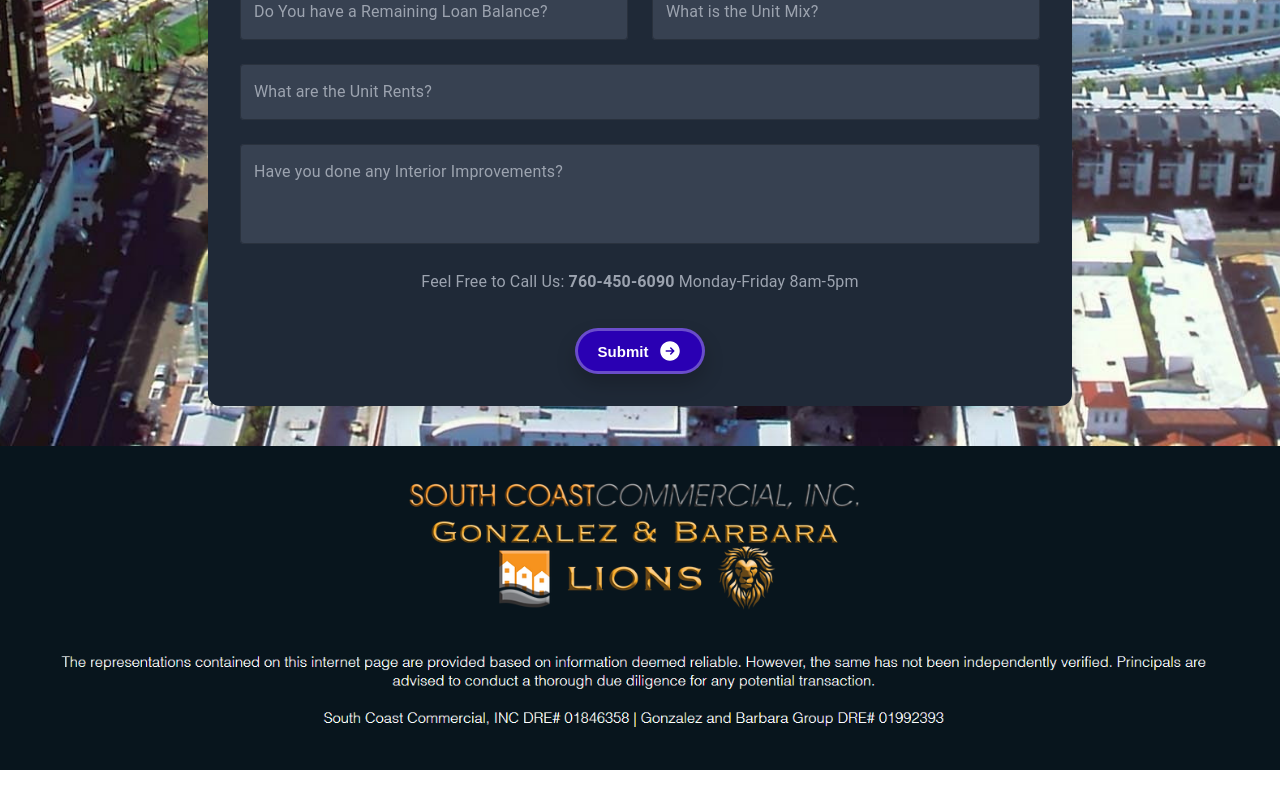
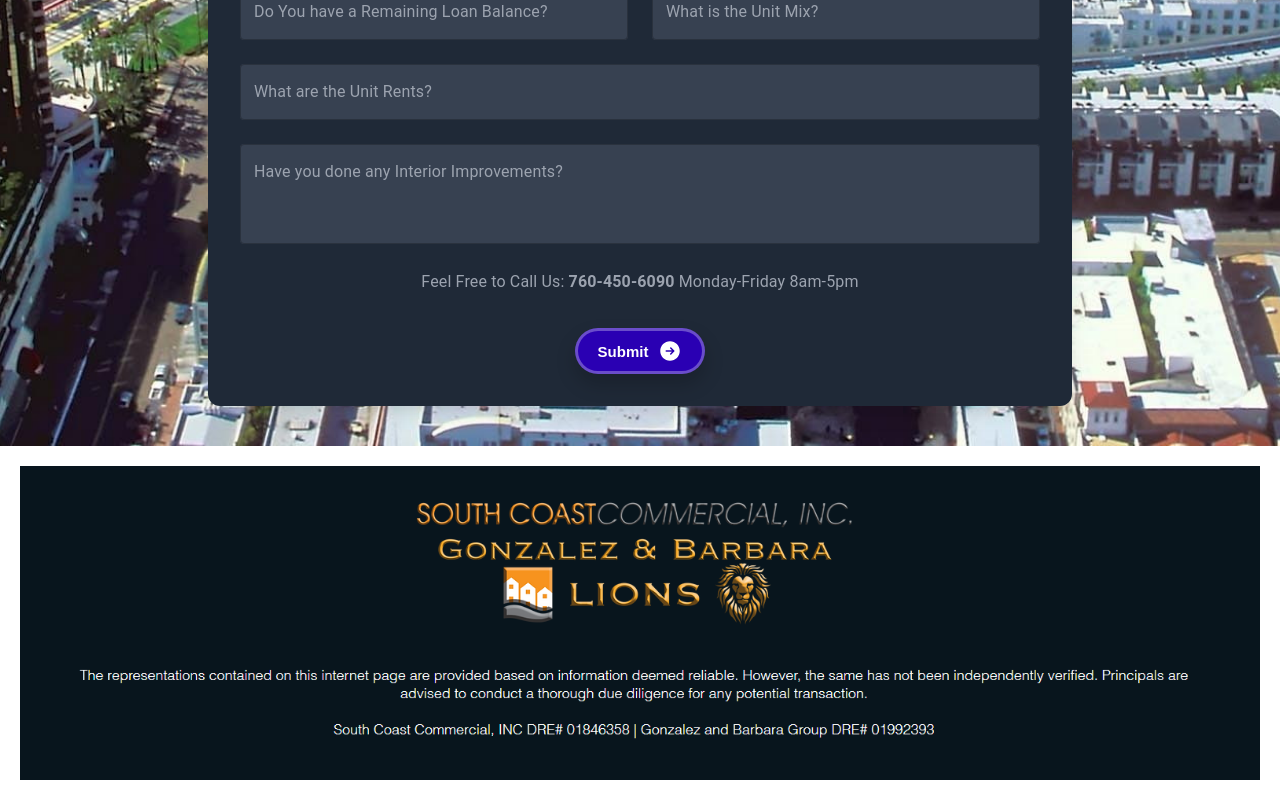
Before and after one commit to Ecosystem-Network/buyer-ready-SD, a React (Create React App) app: page / in a window 1280 px wide. Shown: the part 1198-1998 px from the top of the page. Before the commit the page ends 1972 px from the top, so only its background shows below. Built offline with nearby package versions, Linux system fonts and the light colour scheme.

Commit message:
Update Footer.js

```diff
--- a/src/Footer.js
+++ b/src/Footer.js
@@ -6,41 +6,46 @@ const Footer = ({ src, alt, width, height }) => {
   return (
     <Box
       component="a"
-      href="https://www.lionscre.com/" // Set the URL to https://www.lionscre.com/
-      target="_blank" // Opens the link in a new tab
-      rel="noopener noreferrer" // Adds security to external links
+      href="https://www.lionscre.com/"
+      target="_blank"
+      rel="noopener noreferrer"
       sx={{
-        display: 'inline-block', // Ensure that it's treated as a block for proper rendering
+        display: 'flex', // Ensure the link container uses flex for alignment
+        justifyContent: 'center', // Center the image horizontally
+        alignItems: 'center', // Center the image vertically
+        width: '100%', // Ensure the footer spans the full width of the page
+        height: 'auto', // Maintain the aspect ratio
+        padding: '20px', // Add padding for better spacing
+        boxSizing: 'border-box', // Make sure padding is included in the element's total width/height
       }}
     >
       <Box
         component="img"
-        src={src || '/License.png'} // Default to License.png if src is not provided
-        alt={alt || 'License Image'} // Default alt text
+        src={src || '/License.png'}
+        alt={alt || 'License Image'}
         sx={{
-          width: width || '100%', // Default width to 100% if not provided
-          height: height || 'auto', // Default height to auto if not provided
-          objectFit: 'cover', // Ensure the image fits nicely
+          width: width || 'auto', // Allow the image to scale naturally
+          height: height || 'auto',
+          maxWidth: '100%', // Ensure the image doesn't overflow the parent container
+          objectFit: 'contain', // Contain the image without cropping
         }}
       />
     </Box>
   );
 };
 
-// Define prop types for type-checking and ensure robustness
 Footer.propTypes = {
-  src: PropTypes.string, // Image source
-  alt: PropTypes.string, // Alt text for accessibility
-  width: PropTypes.oneOfType([PropTypes.string, PropTypes.number]), // Width can be a percentage or number
-  height: PropTypes.oneOfType([PropTypes.string, PropTypes.number]), // Height can be a percentage or number
+  src: PropTypes.string,
+  alt: PropTypes.string,
+  width: PropTypes.oneOfType([PropTypes.string, PropTypes.number]),
+  height: PropTypes.oneOfType([PropTypes.string, PropTypes.number]),
 };
 
-// Default props if not provided
 Footer.defaultProps = {
-  src: '/License.png', // Default image path
+  src: '/License.png',
   alt: 'License Image',
-  width: '100%', // Full width by default
-  height: 'auto', // Height is set to auto by default for responsiveness
+  width: 'auto',
+  height: 'auto',
 };
 
 export default Footer;
```
